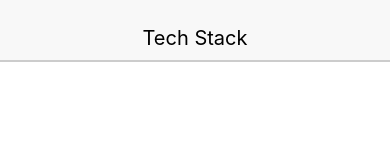
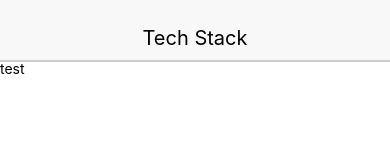
Before and after one commit to bmcgrane302/techStack-RN, a React Native app: screen / in a window 390 px wide. Shown: the top 160 px of the page. Built offline with nearby package versions, Linux system fonts and the light colour scheme.

Commit message:
state conneted

```diff
--- a/src/App.js
+++ b/src/App.js
@@ -4,12 +4,14 @@ import { Provider } from 'react-redux';
 import { createStore } from 'redux';
 import reducers from './reducers';
 import { Header, Button, Spinner } from './components/common';
+import LibraryList from './components/LibraryList';
 
 const App = () => {
   return (
     <Provider store={createStore(reducers)}>
      <View>
       <Header headerText='Tech Stack' />
+       <LibraryList />
      </View>
     </Provider>
 
--- /dev/null
+++ b/src/components/LibraryList.js
@@ -0,0 +1,22 @@
+import React, { Component } from 'react';
+import { Text } from 'react-native';
+import { connect } from 'react-redux';
+
+class LibraryList extends Component {
+
+
+  render() {
+
+    return (
+
+      <Text>test</Text>
+    );
+  }
+}
+
+const mapStateToProps = state => {
+  console.log(state);
+  return { libraries: state.libraries };
+};
+
+export default connect(mapStateToProps)(LibraryList);
--- /dev/null
+++ b/src/reducers/LibraryList.json
@@ -0,0 +1,12 @@
+[
+  {
+    "id": 0,
+    "title": "WebPack",
+    "description": "ehbcvierbiiebvierbvciherv"
+  },
+  {
+    "id": 1,
+    "title": "test",
+    "description": "teteteettetete"
+  }
+]
--- /dev/null
+++ b/src/reducers/LibraryReducer.js
@@ -0,0 +1,3 @@
+import data from './LibraryList.json';
+
+export default () => data;
--- a/src/reducers/index.js
+++ b/src/reducers/index.js
@@ -1,5 +1,6 @@
 import { combineReducers } from 'redux';
+import LibraryReducer from './LibraryReducer';
 
 export default combineReducers({
-  libraries: () => []
-});
+  libraries: LibraryReducer,
+ });
```
